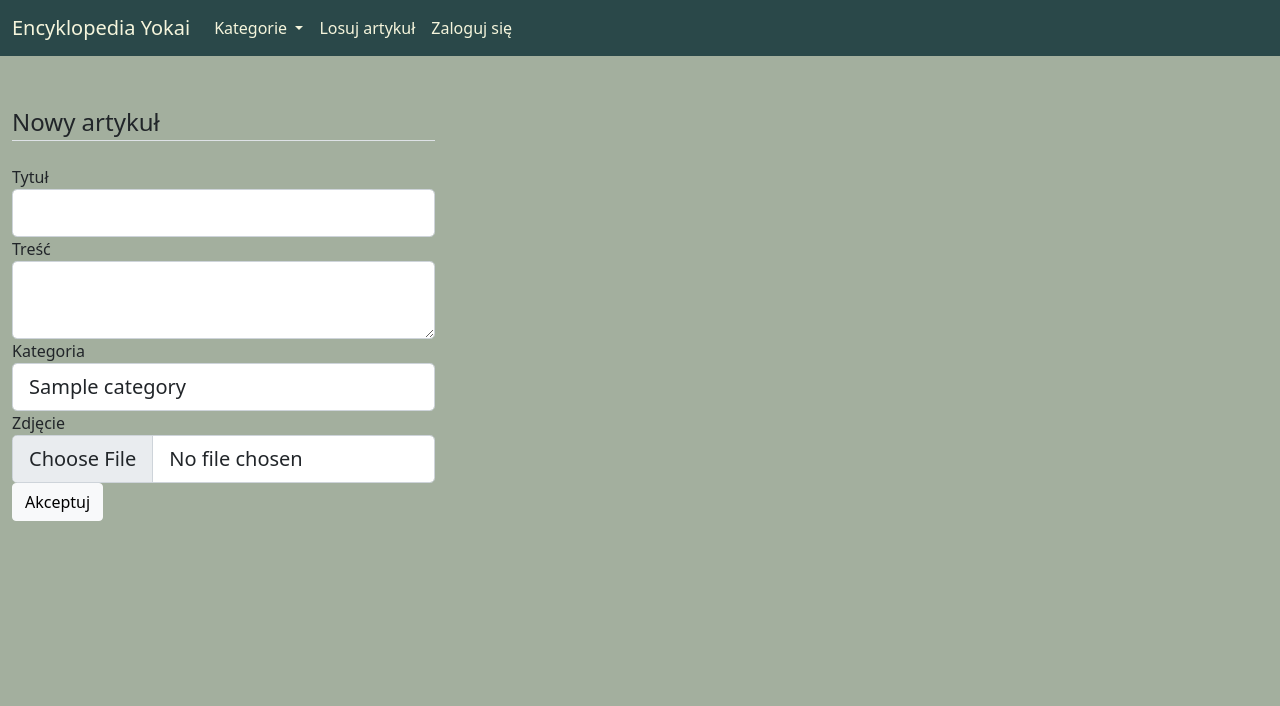
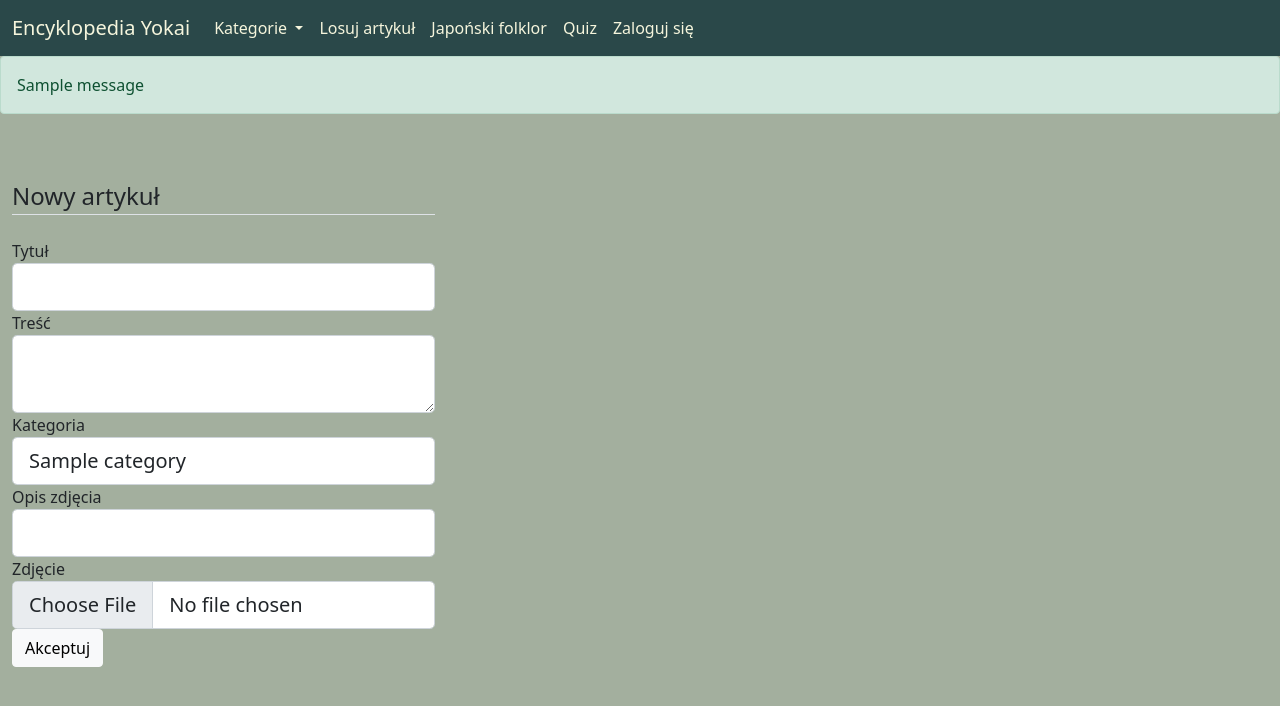
Before and after one commit to KacperRuchalowski/Praca_licencjacka, a Flask app: page /newPost in a window 1280 px wide. Shown: the top 706 px of the page. Run offline with Flask 2, Linux system fonts and the light colour scheme; tables that the repository leaves empty hold one stand-in row (values such as "Sample post"); one stand-in notice (Sample message) is shown; some libraries are stand-ins or nearby versions; some web fonts are replaced.

Commit message:
Added knowledge base

```diff
--- a/app.py
+++ b/app.py
@@ -43,17 +43,29 @@ class Article(db.Model):
     name = db.Column(db.String())
     description = db.Column(db.String())
     image = db.Column(db.String())
+    image_desc = db.Column(db.String())
     category_id = db.Column(db.Integer, db.ForeignKey('category.id'), nullable=False)
     views = db.Column(db.Integer)
 
-    def __init__(self, name, description, image):
+    def __init__(self, name, description, image, image_desc):
         self.name = name
         self.description = description
         self.image = image
         self.views = 0
+        self.image_desc = image_desc
 
     def __repr__(self):
         return f"<article {self.name}>"
+
+
+class Quiz(db.Model):
+    __tablename__ = 'quiz'
+
+    id = db.Column(db.Integer, primary_key=True)
+    question = db.Column(db.String())
+    answer1 = db.Column(db.String())
+    answer2 = db.Column(db.String())
+    good_answer = db.Column(db.String())
 
 
 @login_manager.user_loader
@@ -93,10 +105,22 @@ def GetMostPopularArticles():
             "Title": article.name,
             "Desc": article.description,
             "ID": article.id,
-            "Views": article.views
+            "Views": article.views,
+            "Image_desc": article.image_desc
 
         } for article in popular_articles]
     return results
+
+
+@app.route('/knowledge')
+def knowledge():
+    return render_template('knowledge.html', popular=GetMostPopularArticles())
+
+
+@app.route('/quiz', methods=['POST', 'GET'])
+def quiz():
+
+    return render_template('quiz.html', popular=GetMostPopularArticles())
 
 
 @app.route('/newPost', methods=['POST', 'GET'])
@@ -109,10 +133,12 @@ def newPost():
 
     if form.validate_on_submit():
         picture_file = save_picture(form.image.data)
-        article = Article(name=form.title.data, description=form.content.data, image=picture_file)
+        article = Article(name=form.title.data, description=form.content.data, image=picture_file,
+                          image_desc=form.image_description.data)
         article.category_id = form.category.data
         db.session.add(article)
         db.session.commit()
+        flash('Dodano nowy artykuł!', 'success')
         return redirect(url_for('handle_articles'))
 
     return render_template('newPost.html', title='Nowy artykuł', form=form, legend='Nowy artykuł')
@@ -133,8 +159,10 @@ def updatePost(postID):
         post.name = form.title.data
         post.description = form.content.data
         post.category_id = form.category.data
+        post.image_desc = form.image_description.data
         picture_file = save_picture(form.image.data)
         post.image = picture_file
+        flash('Zaktualizowano', 'success')
         db.session.commit()
         return redirect(url_for('handle_articles'))
 
@@ -150,6 +178,7 @@ def deletePost(postID):
     post = Article.query.get_or_404(postID)
     db.session.delete(post)
     db.session.commit()
+    flash('Usnięto artykuł', 'success')
     return redirect(url_for('handle_articles'))
 
 
@@ -158,7 +187,8 @@ def handle_articles():
     if request.method == 'POST':
         if request.is_json:
             data = request.get_json()
-            new_article = Article(name=data['name'], description=data['description'], image=data['image'])
+            new_article = Article(name=data['name'], description=data['description'], image=data['image'],
+                                  image_desc=data['image'])
             db.session.add(new_article)
             db.session.commit()
             return {"message": f"car {new_article.name} has been created successfully."}
@@ -172,7 +202,8 @@ def handle_articles():
                 "Title": article.name,
                 "Desc": article.description,
                 "ID": article.id,
-                "image": article.image
+                "image": article.image,
+                "Image_desc": article.image_desc
 
             } for article in articles]
 
@@ -190,7 +221,6 @@ def handle_articles():
 
 @app.route('/randomArticle')
 def random_article():
-
     allArticles = Article.query.all()
 
     idList = []
@@ -207,7 +237,8 @@ def random_article():
             "Title": article.name,
             "Desc": article.description,
             "Image": article.image,
-            "Views": article.views
+            "Views": article.views,
+            "Image_desc": article.image_desc
         } for article in articles]
 
     categories = Category.query.all()
@@ -219,7 +250,8 @@ def random_article():
 
     IncrementViews(randArt)
 
-    return render_template('single_article.html', article=results, popular=GetMostPopularArticles(), categories=categors)
+    return render_template('single_article.html', article=results, popular=GetMostPopularArticles(),
+                           categories=categors)
 
 
 @app.route('/categories', methods=['POST', 'GET'])
@@ -254,7 +286,8 @@ def single_article(articleID):
             "Title": article.name,
             "Desc": article.description,
             "Image": article.image,
-            "Views": article.views
+            "Views": article.views,
+            "Image_desc": article.image_desc
         } for article in articles]
 
     IncrementViews(articleID)
@@ -279,7 +312,8 @@ def single_category(categoryID):
             "Title": article.name,
             "Desc": article.description,
             "ID": article.id,
-            "Image": article.image
+            "Image": article.image,
+            "Image_desc": article.image_desc
 
         } for article in articles]
 
--- a/forms.py
+++ b/forms.py
@@ -1,5 +1,5 @@
 from flask_wtf import FlaskForm
-from wtforms import StringField, SubmitField, SelectField, FileField, PasswordField, BooleanField
+from wtforms import StringField, SubmitField, SelectField, FileField, PasswordField, BooleanField, RadioField
 from flask_wtf.file import FileAllowed, FileRequired
 from wtforms.validators import DataRequired, Length
 from flask_ckeditor import CKEditorField
@@ -9,6 +9,7 @@ class PostForm(FlaskForm):
     title = StringField('Tytuł', validators=[DataRequired()])
     content = CKEditorField('Treść', validators=[DataRequired()])
     category = SelectField('Kategoria', coerce=int)
+    image_description = StringField('Opis zdjęcia', validators=[DataRequired()])
     image = FileField('Zdjęcie', validators=[FileAllowed(['jpg', 'png'], FileRequired())])
     submit = SubmitField('Akceptuj')
 
--- a/templates/base_template.html
+++ b/templates/base_template.html
@@ -36,6 +36,14 @@
         </li>
 
       <li class="nav-item">
+    <a class="nav-link active navbarItemDecor" href="/knowledge"> Japoński folklor </a>
+        </li>
+
+      <li class="nav-item">
+    <a class="nav-link active navbarItemDecor" href="/quiz"> Quiz </a>
+        </li>
+
+      <li class="nav-item">
           {% if current_user.is_authenticated %}
     <a class="nav-link active navbarItemDecor" href="/newPost"> Nowy artykuł </a>
           {% endif %}
@@ -54,6 +62,17 @@
   </div>
 </nav>
 
+{% with messages = get_flashed_messages(with_categories=true) %}
+    {% if messages %}
+        {% for category, message in messages %}
+        <div class="alert alert-{{ category }}">
+        {{ message }}
+        </div>
+        {% endfor %}
+    {% endif %}
+{% endwith %}
+
+
 {% if popular is defined and popular|length %}
 <div class="container float-left w-25 d-inline-flex ">
 
@@ -70,7 +89,6 @@
 {% endif %}
 
 <div class="container-md d-inline-flex mt-5">
-
     {% block content %} {% endblock %}
 </div>
 
--- a/templates/newPost.html
+++ b/templates/newPost.html
@@ -2,7 +2,7 @@
 {% block content %}
 
 
-
+<div class="d-flex justify-content-center">
 <div class="content-section">
         <form method="POST" action="" enctype="multipart/form-data">
             {{ form.hidden_tag() }}
@@ -52,6 +52,21 @@
                 </div>
 
 
+            <div class="form-group">
+                    {{ form.image_description.label(class="form-control-label") }}
+                    {% if form.image_description.errors %}
+                        {{ form.image_description(class="form-control form-control-lg is-invalid") }}
+                        <div class="invalid-feedback">
+                            {% for error in form.image_description.errors %}
+                                <span>{{ error }}</span>
+                            {% endfor %}
+                        </div>
+                    {% else %}
+                        {{ form.image_description(class="form-control form-control-lg") }}
+                    {% endif %}
+                </div>
+
+
              <div class="form-group">
                     {{ form.image.label(class="form-control-label") }}
                     {% if form.image.errors %}
@@ -76,7 +91,7 @@
         </form>
 <div></div>
 </div>
-
+</div>
 
 
 
--- /dev/null
+++ b/templates/quiz.html
@@ -0,0 +1,6 @@
+{% extends "base_template.html" %}
+
+{% block content %}
+
+
+{% endblock %}
--- a/templates/single_article.html
+++ b/templates/single_article.html
@@ -12,9 +12,10 @@
          <div>
     <h2>{{ art['Title'] }} <span class="badge badge-secondary"></span></h2>
 
-         <img src="/static/images/{{ art["Image"] }}" class="resizeImage img-thumbnail" alt="...">
+         <img src="/static/images/{{ art["Image"] }}" class="resizeImage figure-img img-thumbnail" alt="...">
 
           <div>{{ art['Desc']|safe }}</div>
+         <figcaption class="figure-caption">{{ art["Image_desc"]}}</figcaption>
          </div>
 
 
```
Also changed, not shown: templates/articles.html (+1 -9 lines), templates/knowledge.html (added, +53 -0 lines), templates/login.html (+4 -11 lines).
